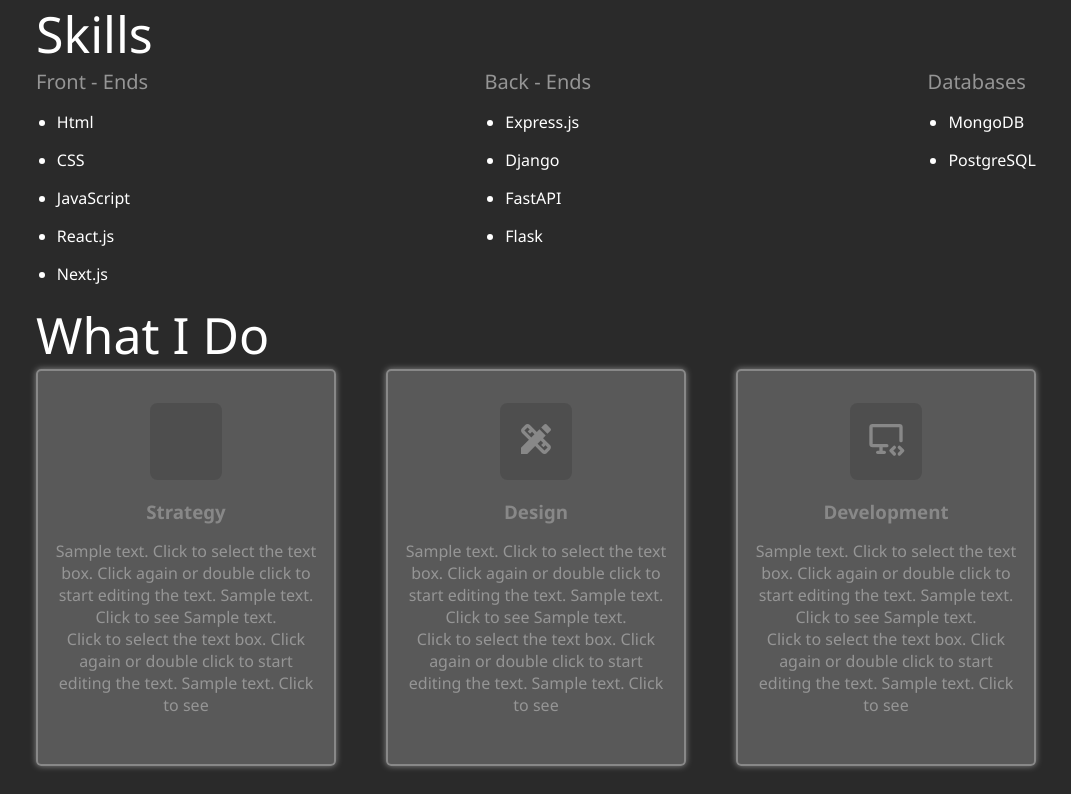
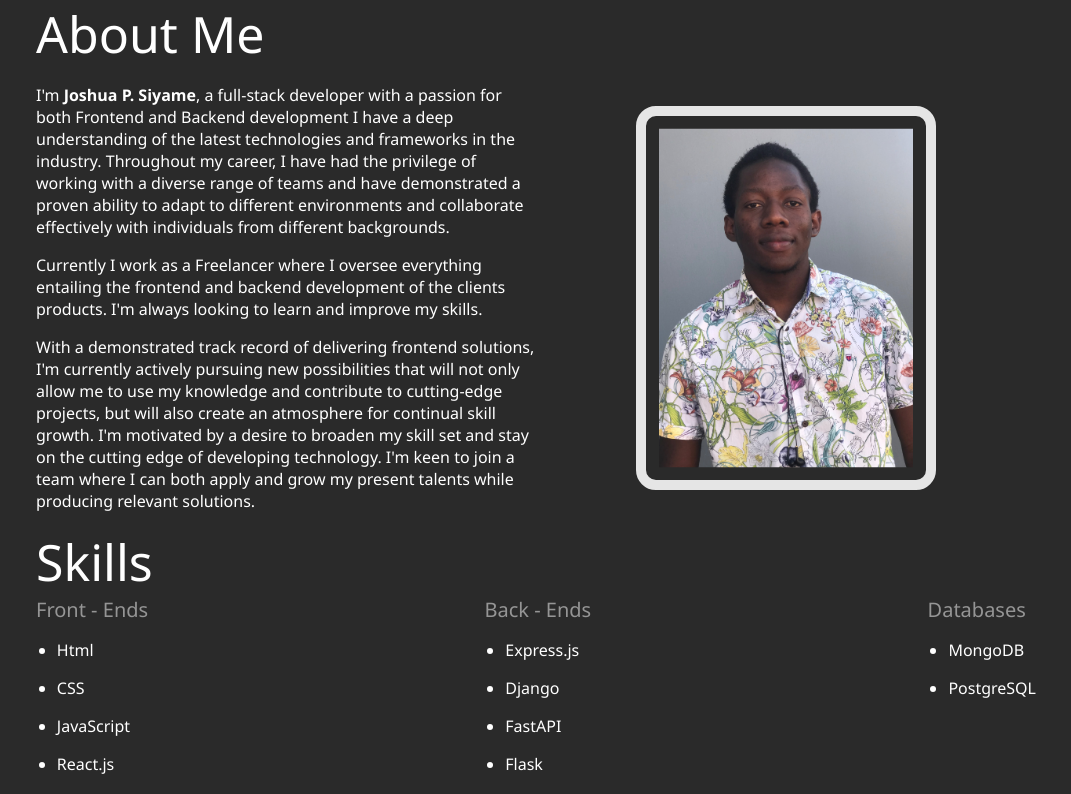
Before and after one commit to JoshuaSiyame/Portfolio-v3, a React app: page / in a window 1280 px wide. Shown: the top 794 px of the page, without its empty margins (104-1175 px from the left). Built offline with nearby package versions, Linux system fonts and the light colour scheme; some icons are missing.

Commit message:
App commits

```diff
--- a/src/components/App.js
+++ b/src/components/App.js
@@ -8,12 +8,14 @@ import ContactMe from "./ContactMe/ContactMe";
 import Projects from "./Projects/Projects";
 import WhatIDo from "./WhatIDo/WhatIDo";
 import Skills from "./Skills/Skill";
+import AboutMe from "./AboutMe/AboutMe";
 
 // app component
 const App = () => {
 
     return (
         <div id="app-structure">
+            <AboutMe />
             <Skills />
             <WhatIDo />
             <Projects />
```
